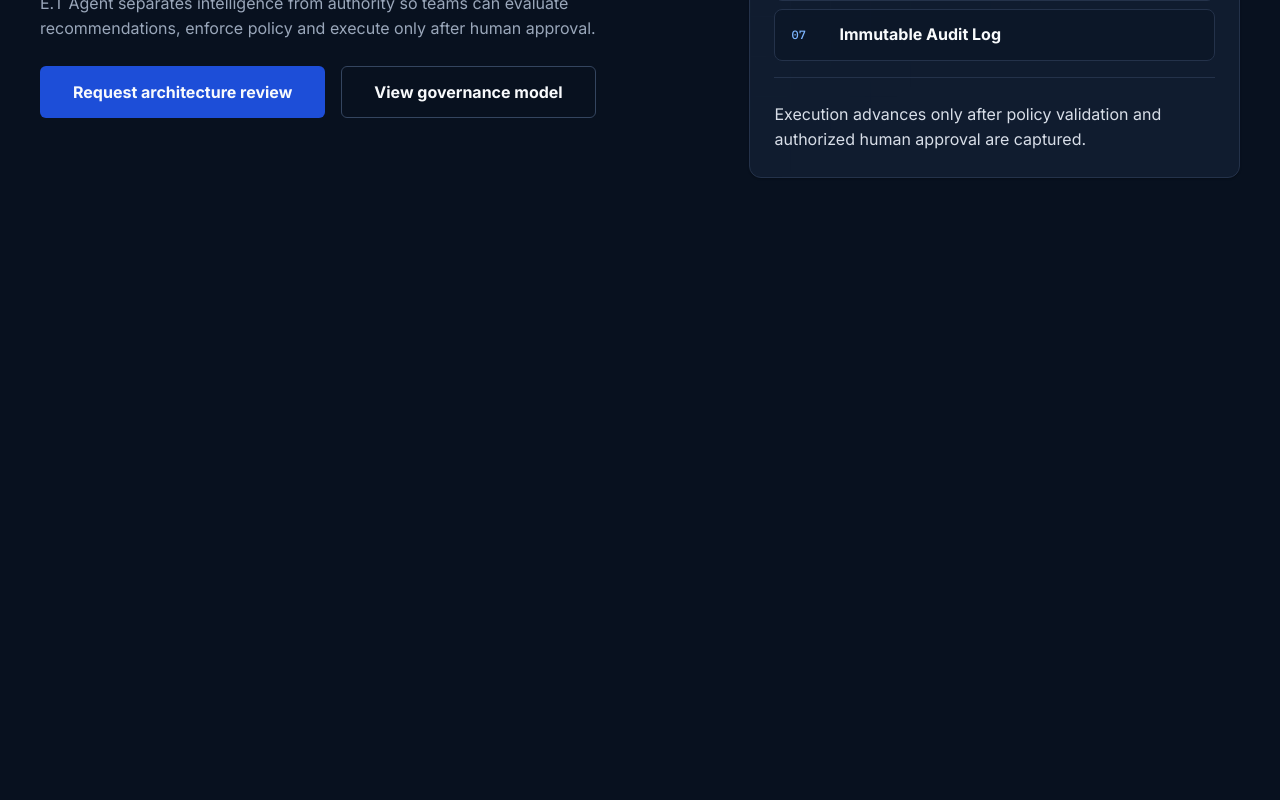
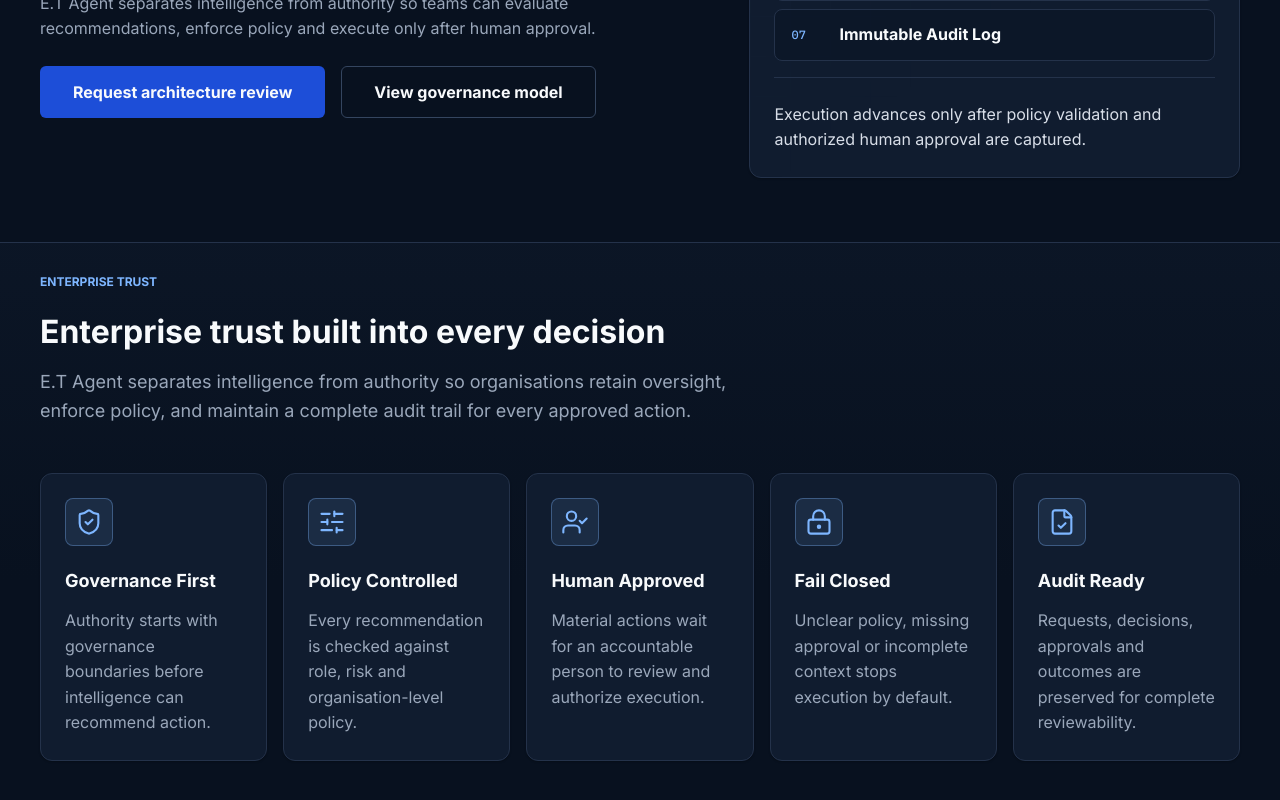
Before and after one commit to ermyg1/etagent-website, a React (Vite) app: page / in a window 1280 px wide. Shown: the part 602-1402 px from the top of the page. Before the commit the page ends 844 px from the top, so only its background shows below. Built offline with nearby package versions, Linux system fonts and the light colour scheme.

Commit message:
feat: implement W3B.2 enterprise trust banner

```diff
--- a/src/App.css
+++ b/src/App.css
@@ -259,6 +259,60 @@
   margin-top: var(--space-lg);
   padding-top: var(--space-lg);
   border-top: 1px solid var(--color-border);
+  color: var(--color-text-muted);
+}
+
+.enterprise-trust {
+  border-top: 1px solid var(--color-border);
+  background:
+    linear-gradient(
+      180deg,
+      color-mix(in srgb, var(--color-surface) 42%, transparent),
+      transparent 58%
+    );
+}
+
+.enterprise-trust__header {
+  max-width: 760px;
+  margin-bottom: var(--space-2xl);
+}
+
+.enterprise-trust__header .type-body-large {
+  max-width: 720px;
+  color: var(--color-text-muted);
+}
+
+.enterprise-trust__grid {
+  display: grid;
+  grid-template-columns: repeat(5, minmax(0, 1fr));
+  gap: var(--space-md);
+}
+
+.enterprise-trust-card {
+  min-height: 100%;
+  padding: var(--space-lg);
+  background:
+    linear-gradient(
+      180deg,
+      color-mix(in srgb, var(--color-surface-elevated) 86%, var(--color-primary) 14%),
+      var(--color-surface)
+    );
+}
+
+.enterprise-trust-card__icon {
+  width: 48px;
+  height: 48px;
+  margin-bottom: var(--space-lg);
+  border: 1px solid color-mix(in srgb, var(--color-secondary) 34%, transparent);
+  border-radius: var(--radius-lg);
+  background: color-mix(in srgb, var(--color-secondary) 10%, transparent);
+}
+
+.enterprise-trust-card__title {
+  margin-bottom: var(--space-sm);
+}
+
+.enterprise-trust-card .type-body {
   color: var(--color-text-muted);
 }
 
@@ -597,6 +651,10 @@
   .workflow-preview {
     max-width: 720px;
   }
+
+  .enterprise-trust__grid {
+    grid-template-columns: repeat(2, minmax(0, 1fr));
+  }
 }
 
 @media (max-width: 767px) {
@@ -660,6 +718,14 @@
     padding-inline: var(--space-sm);
   }
 
+  .enterprise-trust__header {
+    margin-bottom: var(--space-xl);
+  }
+
+  .enterprise-trust__grid {
+    grid-template-columns: 1fr;
+  }
+
   .form-grid {
     grid-template-columns: 1fr;
   }
--- a/src/App.tsx
+++ b/src/App.tsx
@@ -1,7 +1,15 @@
 import './App.css'
+import {
+  FileCheck,
+  LockKeyhole,
+  ShieldCheck,
+  SlidersHorizontal,
+  UserCheck,
+} from 'lucide-react'
 import { Badge } from './components/Badge'
 import { Button } from './components/Button'
 import { Card } from './components/Card'
+import { Icon } from './components/Icon'
 import { PageLayout, Section, Stack } from './components/layout'
 
 const workflowPreview = [
@@ -12,6 +20,34 @@ const workflowPreview = [
   'Human Approval',
   'Execution',
   'Immutable Audit Log',
+]
+
+const enterpriseTrustPrinciples = [
+  {
+    description: 'Authority starts with governance boundaries before intelligence can recommend action.',
+    icon: ShieldCheck,
+    title: 'Governance First',
+  },
+  {
+    description: 'Every recommendation is checked against role, risk and organisation-level policy.',
+    icon: SlidersHorizontal,
+    title: 'Policy Controlled',
+  },
+  {
+    description: 'Material actions wait for an accountable person to review and authorize execution.',
+    icon: UserCheck,
+    title: 'Human Approved',
+  },
+  {
+    description: 'Unclear policy, missing approval or incomplete context stops execution by default.',
+    icon: LockKeyhole,
+    title: 'Fail Closed',
+  },
+  {
+    description: 'Requests, decisions, approvals and outcomes are preserved for complete reviewability.',
+    icon: FileCheck,
+    title: 'Audit Ready',
+  },
 ]
 
 function App() {
@@ -80,6 +116,53 @@ function App() {
           </Card>
         </div>
       </Section>
+
+      <Section
+        aria-labelledby="enterprise-trust-title"
+        className="enterprise-trust"
+        spacing="compact"
+        width="wide"
+      >
+        <Stack className="enterprise-trust__header" space="md">
+          <p className="type-caption">Enterprise trust</p>
+          <h2 className="type-heading-2" id="enterprise-trust-title">
+            Enterprise trust built into every decision
+          </h2>
+          <p className="type-body-large">
+            E.T Agent separates intelligence from authority so organisations retain
+            oversight, enforce policy, and maintain a complete audit trail for every
+            approved action.
+          </p>
+        </Stack>
+
+        <div className="enterprise-trust__grid">
+          {enterpriseTrustPrinciples.map((principle) => (
+            <Card
+              aria-labelledby={`enterprise-trust-${principle.title
+                .toLowerCase()
+                .replaceAll(' ', '-')}`}
+              className="enterprise-trust-card"
+              key={principle.title}
+              variant="bordered"
+            >
+              <Icon
+                className="enterprise-trust-card__icon"
+                icon={principle.icon}
+                size="lg"
+              />
+              <h3
+                className="enterprise-trust-card__title type-heading-4"
+                id={`enterprise-trust-${principle.title
+                  .toLowerCase()
+                  .replaceAll(' ', '-')}`}
+              >
+                {principle.title}
+              </h3>
+              <p className="type-body">{principle.description}</p>
+            </Card>
+          ))}
+        </div>
+      </Section>
     </PageLayout>
   )
 }
```
